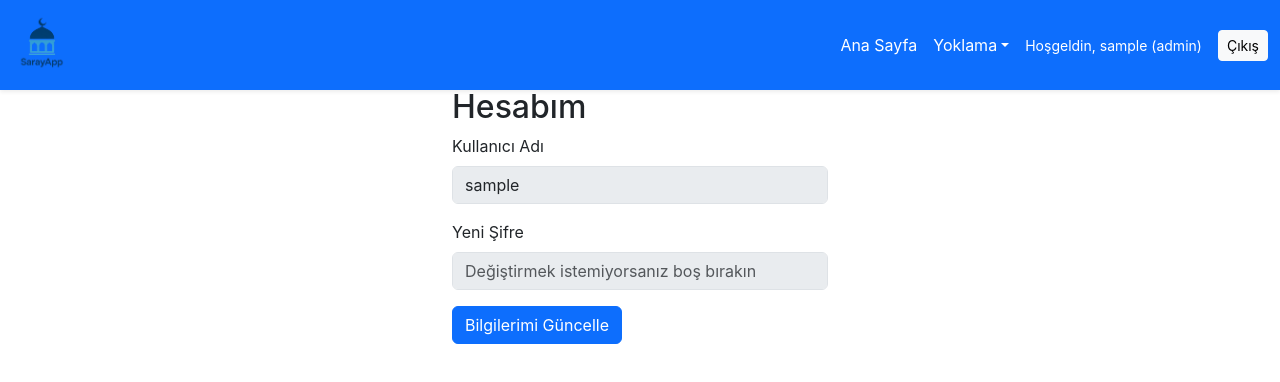
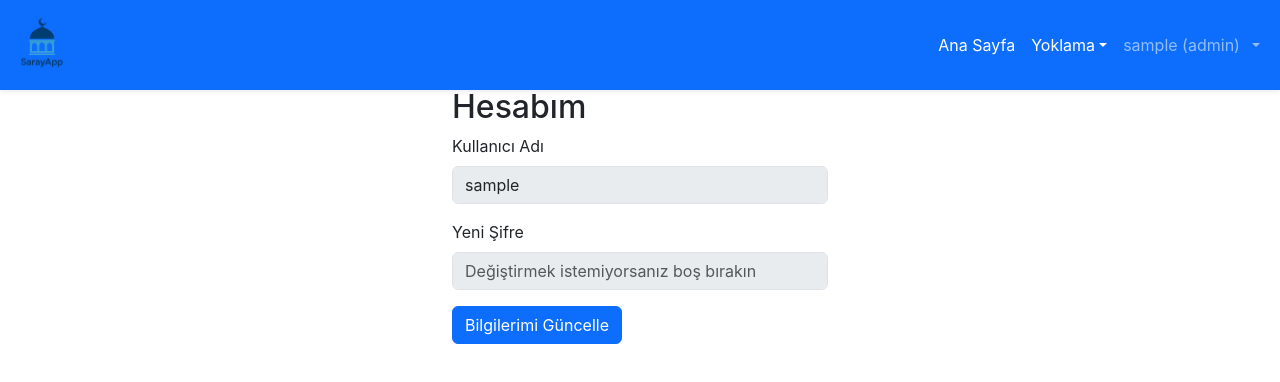
Before and after one commit to ydgn43/saray-app, a React (Create React App) app in the folder frontend/: page /account in a window 1280 px wide. Shown: the top 382 px of the page. Built offline with nearby package versions, Linux system fonts and the light colour scheme; sample sign-in values are in the browser's storage.

Commit message:
Navbar adjusted to include nav to AccSettings

```diff
--- a/frontend/src/components/Navbar.tsx
+++ b/frontend/src/components/Navbar.tsx
@@ -13,9 +13,9 @@ const Navbar = () => {
   const { user, logout } = useAuth();
 
   useEffect(() => {
+    // Collapse menu on link click (for mobile UX)
     const collapse = document.getElementById('navbarNavDropdown');
-    const links = document.querySelectorAll('.navbar-collapse .nav-link');
-
+    const links = document.querySelectorAll('.navbar-collapse .nav-link, .navbar-collapse .dropdown-item');
     links.forEach((link) => {
       link.addEventListener('click', () => {
         if (collapse?.classList.contains('show')) {
@@ -30,7 +30,7 @@ const Navbar = () => {
       <div className="container-fluid">
         <Link className="navbar-brand fw-bold text-white" to="/">
           <div style={{ display: 'flex', justifyContent: 'center' }}>
-            <img src={logo} alt="User Icon" style={{ width: 60, height: 60, color: "#1863ae" }} className="mb-1" />
+            <img src={logo} alt="User Icon" style={{ width: 60, height: 60 }} className="mb-1" />
           </div>
         </Link>
         <button
@@ -56,6 +56,7 @@ const Navbar = () => {
                 href="#"
                 role="button"
                 data-bs-toggle="dropdown"
+                aria-expanded="false"
               >
                 Yoklama
               </a>
@@ -65,23 +66,36 @@ const Navbar = () => {
                 <li><Link className="dropdown-item" to="/talebeler">Talebeler</Link></li>
               </ul>
             </li>
-            {user && (
-              <>
-                <li className="nav-item d-flex align-items-center ms-2">
-                  <span className="text-white small me-2">
-                    Hoşgeldin, {user.username} ({user.role})
-                  </span>
+            {user ? (
+              <li className="nav-item dropdown">
+                <a
+                  className="nav-link dropdown-toggle d-flex align-items-center"
+                  href="#"
+                  role="button"
+                  data-bs-toggle="dropdown"
+                  aria-expanded="false"
+                >
+                  <span className="me-2">{user.username} ({user.role})</span>
+                  {/* You can put a user icon or avatar here if you want */}
+                  <i className="bi bi-person-circle" style={{ fontSize: 20 }}></i>
+                </a>
+                <ul className="dropdown-menu dropdown-menu-end">
+                  <li>
+                    <NavLink to="/account" className="dropdown-item">Hesabım</NavLink>
+                  </li>
+                  <li><hr className="dropdown-divider" /></li>
+                  <li>
                     <button
-                    className="btn btn-sm btn-light"
+                      className="dropdown-item"
                       onClick={logout}
-                    style={{ marginLeft: '8px' }}
+                      type="button"
                     >
                       Çıkış
                     </button>
                   </li>
-              </>
-            )}
-            {!user && (
+                </ul>
+              </li>
+            ) : (
               <li className="nav-item">
                 <NavLink className="nav-link text-white" to="/login">Login</NavLink>
               </li>
```
Lines whose indentation alone changed are shown as unchanged.
